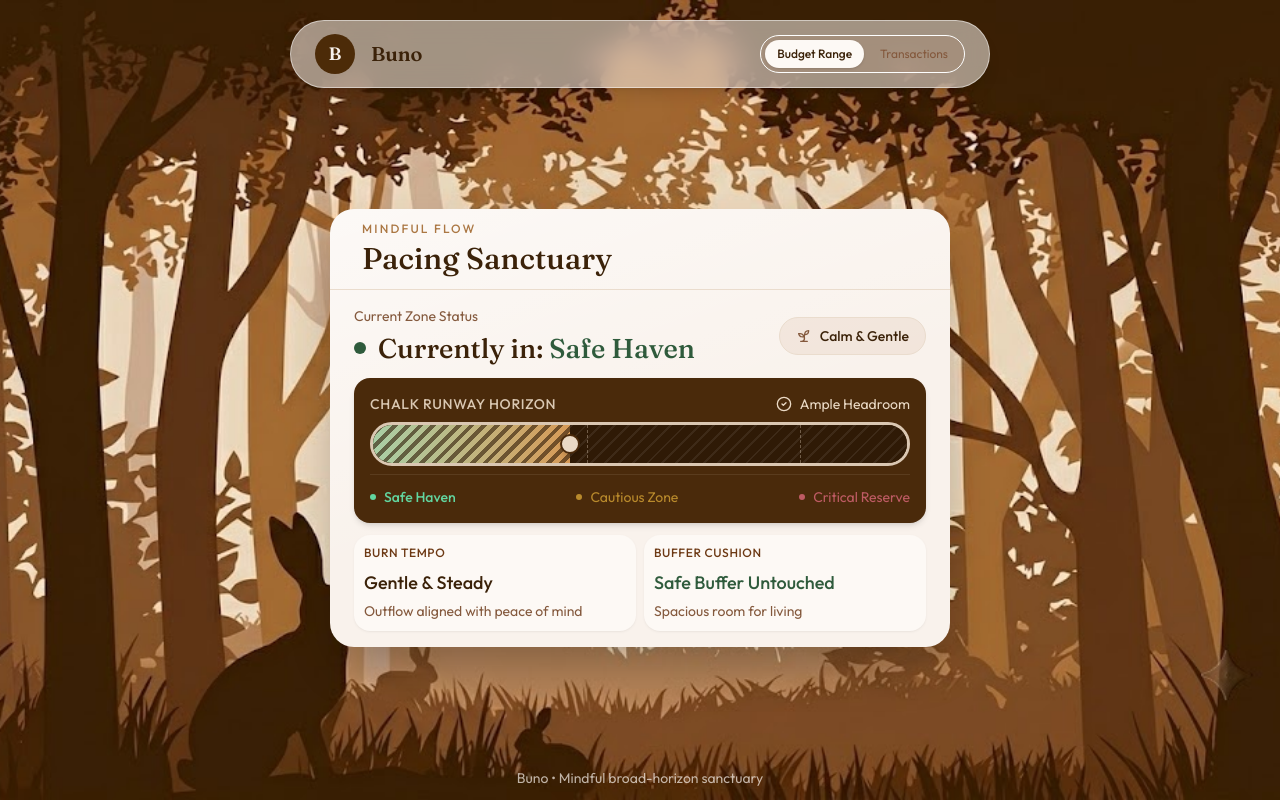
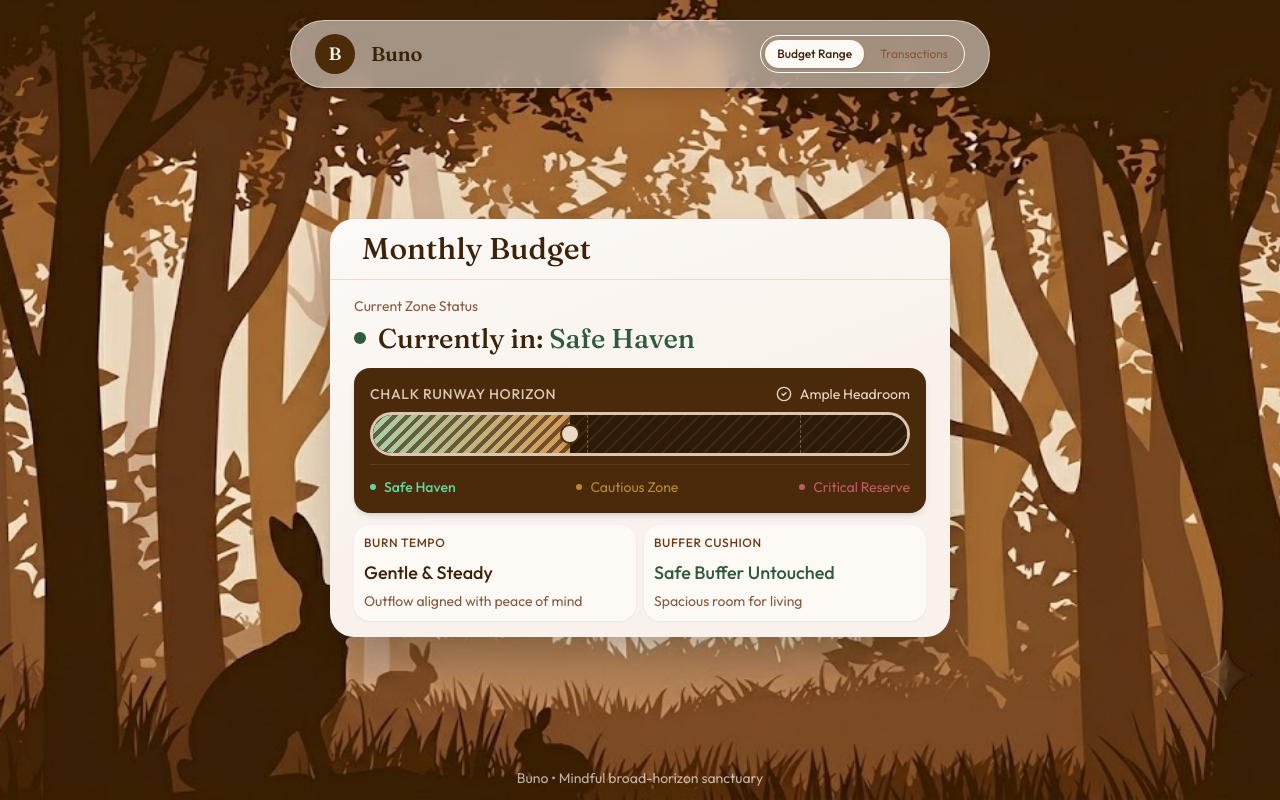
Before and after one commit to ChanChan-69420/buno-reworked, a Next.js app: page / in a window 1280 px wide. Built offline with nearby package versions, Linux system fonts and the light colour scheme.

Commit message:
Update dashboard heading and remove status pill

```diff
--- a/components/budget-range-panel.tsx
+++ b/components/budget-range-panel.tsx
@@ -1,4 +1,4 @@
-import { CircleAlert, CircleCheck, Sprout } from 'lucide-react'
+import { CircleAlert, CircleCheck } from 'lucide-react'
 import { RunwayBar } from '@/components/runway-bar'
 import { ZONE_COPY, ZONE_TONE } from '@/lib/zone-copy'
 import type { ZoneId } from '@/lib/types'
@@ -35,10 +35,6 @@ export function BudgetRangePanel({ zone, pctSpent }: BudgetRangePanelProps) {
             </span>
           </p>
         </div>
-        <p className="flex items-center gap-2 rounded-full border border-border bg-primary/10 px-4 py-2 text-sm font-medium">
-          <Sprout aria-hidden="true" className="size-4 text-muted-foreground" />
-          {copy.mood}
-        </p>
       </div>
 
       <section
--- a/components/sanctuary.tsx
+++ b/components/sanctuary.tsx
@@ -56,14 +56,10 @@ export function Sanctuary() {
         <article className="sanctuary-card card-sheen overflow-hidden rounded-3xl bg-card text-card-foreground shadow-2xl shadow-black/30">
           <div className="flex flex-col gap-2 border-b border-border px-6 py-3 sm:flex-row sm:items-center sm:justify-between sm:px-8">
             <div>
-              <p className="text-xs font-medium uppercase tracking-[0.18em] text-primary">
-                Mindful Flow
-              </p>
-              <h1 className="mt-1 font-serif text-2xl font-medium text-balance sm:text-3xl">
-                Pacing Sanctuary
+              <h1 className="font-serif text-2xl font-medium text-balance sm:text-3xl">
+                Monthly Budget
               </h1>
             </div>
-
           </div>
 
           <div
```
